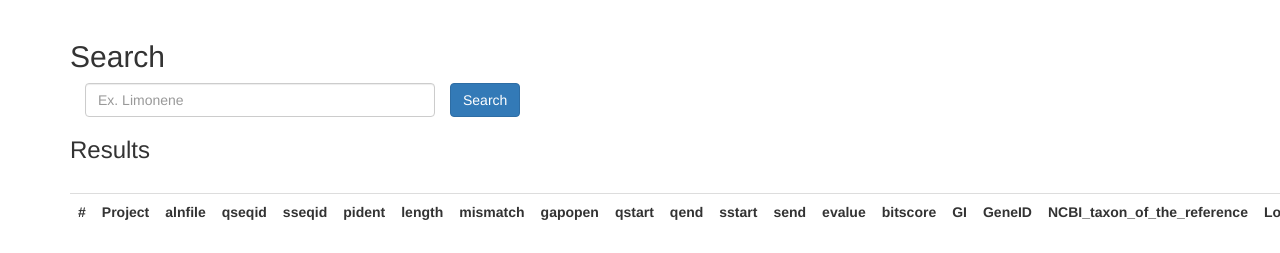
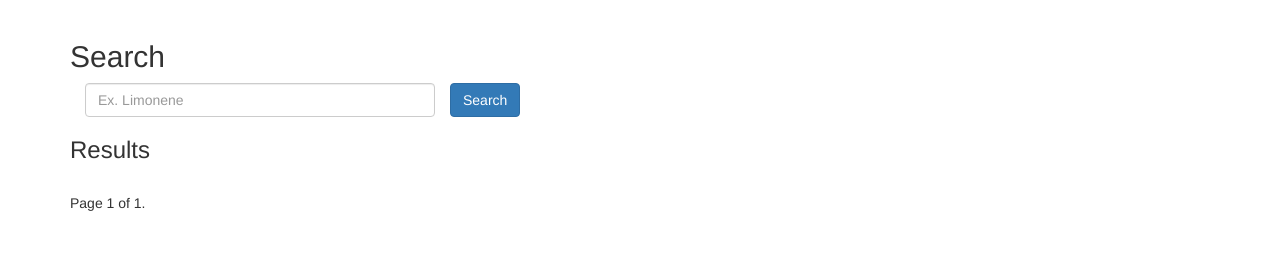
Before and after one commit to biobureaubiotech/bioinfo, a Django app: page /search/ in a window 1280 px wide; the page is wider, and only the part inside the window is pictured. Shown: the part 51-304 px from the top of that part. Run offline with Django 3.2, Linux system fonts and the light colour scheme; lists and menus that the app fills with data are empty; parts of the project's set-up code (start-up, migrations or seed data) failed here and were passed over; some libraries are stand-ins or nearby versions.

Commit message:
paginations working

```diff
--- a/projects/tasks.py
+++ b/projects/tasks.py
@@ -45,7 +45,7 @@
         count += 1
 
         # bulk insert variants objects
-        if count == 100000:
+        if count == 50000:
             # with transaction.atomic():
             # print("Inserting ...")
             AlignmentHit.objects.bulk_create(hits)
@@ -98,8 +98,8 @@
             aln_hit.Cluster_Name = hit[17]
             # aln_hit.go_terms = hit[18]
 
-            aln_hit.save()
-            # hits.append(aln_hit)
+            # aln_hit.save()
+            hits.append(aln_hit)
 
     # with transaction.atomic():
     # print("Inserting Final...")
--- a/search/templates/search/search.html
+++ b/search/templates/search/search.html
@@ -4,15 +4,33 @@
     <h2>Search</h2>
 
     <table class="table">
-    <form method="post">{% csrf_token %}
+    <form method="get">
 
     <div class="col-xs-4">
       <input class="form-control" id="search" type="text" name="search" placeholder="Ex. Limonene" value="{{query}}">
     </div>
         <input type="submit" value="Search" class="btn btn-primary" />
     </form>
+    <br>
+    <h3>Results</h3>
 
-    <h3>Results</h3>
+
+    <div class="pagination">
+        <span class="step-links">
+            {% if results.has_previous %}
+                <a href="?search={{query}}&page={{ results.previous_page_number }}" class="btn btn-primary" role="button">previous</a>
+            {% endif %}
+
+            <span class="current">
+                Page {{ results.number }} of {{ results.paginator.num_pages }}.
+            </span>
+
+            {% if results.has_next %}
+                <a href="?search={{query}}&page={{ results.next_page_number }}" class="btn btn-primary" role="button">next</a>
+            {% endif %}
+        </span>
+    </div>
+
 
     <table class="table">
         <tr>
--- a/search/views.py
+++ b/search/views.py
@@ -1,19 +1,38 @@
-from django.shortcuts import render
+
 
 from projects.models import AlignmentHit
+from django.db.models import Q
+from django.core.paginator import Paginator, EmptyPage, PageNotAnInteger
+from django.shortcuts import render
 
 # Create your views here.
 def search(request):
-    if request.method == 'POST':
-        print(request.POST)
-        query = request.POST['search']
+    if request.method == 'GET':
+        print(request.GET)
+        query = request.GET.get('search')
         print(query)
-        results = AlignmentHit.objects.filter(Cluster_Name__icontains=query)
-        # print(results)
-    else:
-        pass
-        results = {}
-        query = ''
+
+        if query != None:
+
+            # q_object =
+            results_list = AlignmentHit.objects.filter(Q(Cluster_Name__icontains=query) | Q(Lowest_taxon_of_the_cluster__icontains=query))
+
+        else:
+            results_list = []
+            query = ''
+
+        paginator = Paginator(results_list, 10) # Show 25 contacts per page
+
+        page = request.GET.get('page')
+        try:
+            results = paginator.page(page)
+        except PageNotAnInteger:
+            # If page is not an integer, deliver first page.
+            results = paginator.page(1)
+        except EmptyPage:
+            # If page is out of range (e.g. 9999), deliver last page of results.
+            results = paginator.page(paginator.num_pages)
+
     return render(request, 'search/search.html', {
         'results': results,
         'query': query
```
Also changed, not shown: 1 other file.
